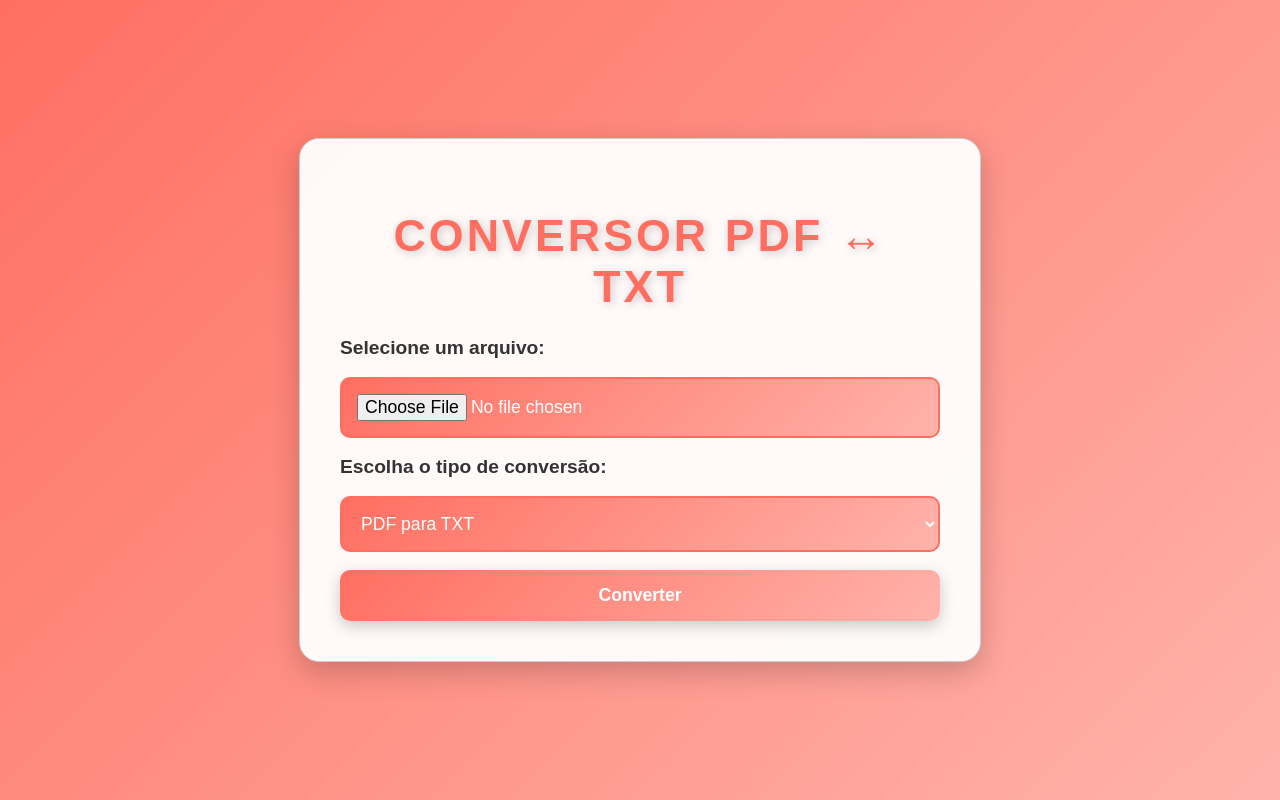
After one commit to Cxrzin08/siteprincipal, a Flask app: page /conversao_txtpdf in a window 1280 px wide. The commit adds this page. Run offline with Flask 3, Linux system fonts and the light colour scheme.

Commit message:
fix and added pdf to txt conversor

```diff
--- a/app.py
+++ b/app.py
@@ -1,5 +1,5 @@
 import os
-from flask import Flask, request, render_template, send_file, url_for
+from flask import Flask, request, render_template, send_file, url_for, send_from_directory
 from werkzeug.utils import secure_filename
 from reportlab.lib.pagesizes import letter
 from reportlab.pdfgen import canvas
@@ -9,6 +9,8 @@ from openpyxl import Workbook
 from moviepy import AudioFileClip
 from docx import Document
 import fitz
+from fpdf import FPDF
+import PyPDF2
 
 app = Flask(__name__)
 
@@ -49,9 +51,9 @@ def conversao_mp4mp3():
 def conversao_excelorpdf():
     return render_template('indexexcelpdf.html')
 
-@app.route('/conversao_pdfimagens')
+@app.route('/conversao_txtpdf')
 def conversao_pdfimagens():
-    return render_template('indexpdfimagens.html')
+    return render_template('indexpdftxt.html')
 
 @app.route("/convert_file", methods=["POST"])
 def convert_file():
@@ -166,6 +168,75 @@ def convert_excel_to_pdf_route():
 
     download_link = url_for("download_file", filename=os.path.basename(output_path))
     return render_template("indexexcelpdf.html", download_link=download_link)
+
+@app.route("/converterpdf-txt", methods=["POST"])
+def converter_pdf_txt():
+    """Converte arquivos entre PDF e TXT com base no tipo selecionado."""
+    file = request.files.get("file")
+    conversion_type = request.form.get("conversionType")
+
+    if not file or not conversion_type:
+        return "Arquivo ou tipo de conversão não selecionado.", 400
+
+    input_filename = secure_filename(file.filename)
+    input_path = os.path.join(app.config["UPLOAD_FOLDER"], input_filename)
+    file.save(input_path)
+
+    output_filename = f"converted_{os.path.splitext(input_filename)[0]}"
+    output_path = None
+
+    try:
+        if conversion_type == "pdf-to-txt":
+            if not is_valid_extension(input_filename, [".pdf"]):
+                return "Erro: Para PDF para TXT, o arquivo enviado deve ser um PDF.", 400
+            output_path = os.path.join(app.config["UPLOAD_FOLDER"], output_filename + ".txt")
+            convert_pdf_to_txt(input_path, output_path)
+        elif conversion_type == "txt-to-pdf":
+            if not is_valid_extension(input_filename, [".txt"]):
+                return "Erro: Para TXT para PDF, o arquivo enviado deve ser um TXT.", 400
+            output_path = os.path.join(app.config["UPLOAD_FOLDER"], output_filename + ".pdf")
+            convert_txt_to_pdf(input_path, output_path)
+        else:
+            return "Tipo de conversão inválido.", 400
+    except Exception as e:
+        return f"Erro inesperado: {str(e)}", 500
+
+    return send_file(output_path, as_attachment=True, download_name=os.path.basename(output_path), mimetype="application/octet-stream")
+
+@app.route("/download/<filename>")
+def download_filetxt(filename):
+    """Serve o arquivo convertido para download."""
+    try:
+        directory = app.config["UPLOAD_FOLDER"]
+        return send_file(os.path.join(directory, filename), as_attachment=True)
+    except Exception as e:
+        return f"Erro ao tentar fazer o download: {str(e)}", 500
+
+def convert_pdf_to_txt(input_path, output_path):
+    """Converte PDF para TXT."""
+    try:
+        with open(output_path, "w", encoding="utf-8") as txt_file:
+            with open(input_path, "rb") as pdf_file:
+                reader = PyPDF2.PdfReader(pdf_file)
+                for page in reader.pages:
+                    txt_file.write(page.extract_text() + "\n")
+    except Exception as e:
+        raise Exception(f"Erro ao converter PDF para TXT: {str(e)}")
+
+def convert_txt_to_pdf(input_path, output_path):
+    """Converte TXT para PDF."""
+    try:
+        pdf = FPDF()
+        pdf.set_auto_page_break(auto=True, margin=15)
+        pdf.add_page()
+        pdf.set_font("Arial", size=12)
+        with open(input_path, "r", encoding="utf-8") as txt_file:
+            for line in txt_file:
+                pdf.multi_cell(0, 10, line)
+        pdf.output(output_path)
+    except Exception as e:
+        raise Exception(f"Erro ao converter TXT para PDF: {str(e)}")
+
 
 @app.route("/converterpdfword", methods=["POST"])
 def converter_pdf_e_word():
--- a/requirements.txt
+++ b/requirements.txt
@@ -7,4 +7,6 @@ openpyxl==3.1.4
 moviepy==1.0.3
 python-docx==0.8.11
 PyMuPDF==1.23.3
+fpdf
+PyPDF2
 shutil
--- /dev/null
+++ b/static/stylestxtpdf.css
@@ -0,0 +1,147 @@
+body {
+    font-family: 'Arial', sans-serif;
+    text-align: center;
+    margin: 0;
+    padding: 0;
+    background: linear-gradient(135deg, #FF6F61, #FFB3AB);
+    color: #222;
+    min-height: 100vh;
+    display: flex;
+    flex-direction: column;
+    justify-content: center;
+    align-items: center;
+}
+
+.container {
+    width: 90%;
+    max-width: 600px;
+    margin: 20px auto;
+    background: rgba(255, 255, 255, 0.95);
+    border: 1px solid #ccc;
+    padding: 40px;
+    border-radius: 20px;
+    box-shadow: 0 10px 30px rgba(0, 0, 0, 0.2);
+    animation: bounceIn 1s ease-in-out;
+}
+
+.container h1 {
+    font-size: 2.8rem;
+    color: #FF6F61;
+    margin-bottom: 25px;
+    text-transform: uppercase;
+    font-weight: bold;
+    letter-spacing: 3px;
+    text-shadow: 2px 2px 10px rgba(0, 0, 0, 0.2);
+}
+
+form {
+    display: flex;
+    flex-direction: column;
+    gap: 18px;
+}
+
+form label {
+    font-size: 1.2rem;
+    color: #333;
+    font-weight: bold;
+    text-align: left;
+}
+
+form input, form select, form button {
+    padding: 15px;
+    font-size: 1.1rem;
+    border: 2px solid #FF6F61;
+    border-radius: 10px;
+    outline: none;
+    transition: all 0.4s ease-in-out;
+    background: linear-gradient(135deg, #FF6F61, #FFB3AB);
+    color: #fff;
+}
+
+form input:focus, form select:focus {
+    border-color: #FFB3AB;
+    box-shadow: 0 0 15px rgba(255, 179, 171, 0.7);
+    transform: scale(1.05);
+}
+
+form button {
+    background: linear-gradient(135deg, #FF6F61, #FFB3AB);
+    color: #fff;
+    font-weight: bold;
+    cursor: pointer;
+    border: none;
+    box-shadow: 0 5px 15px rgba(0, 0, 0, 0.2);
+    transition: all 0.3s ease-in-out;
+}
+
+form button:hover {
+    background: linear-gradient(135deg, #FFB3AB, #FF6F61);
+    transform: scale(1.1);
+    box-shadow: 0 6px 18px rgba(0, 0, 0, 0.3);
+}
+
+#result {
+    margin-top: 35px;
+    text-align: center;
+}
+
+#result h2 {
+    font-size: 1.8rem;
+    margin-bottom: 20px;
+    color: #FF6F61;
+    text-shadow: 1px 1px 5px rgba(0, 0, 0, 0.1);
+}
+
+#result a {
+    display: inline-block;
+    padding: 15px 25px;
+    font-size: 1.2rem;
+    text-decoration: none;
+    color: #fff;
+    background: linear-gradient(135deg, #FF6F61, #FFB3AB);
+    border-radius: 12px;
+    transition: background 0.4s ease-in-out;
+    text-transform: uppercase;
+}
+
+#result a:hover {
+    background: linear-gradient(135deg, #FFB3AB, #FF6F61);
+    transform: scale(1.1);
+    box-shadow: 0 4px 12px rgba(0, 0, 0, 0.2);
+}
+
+@keyframes bounceIn {
+    0% {
+        opacity: 0;
+        transform: translateY(-200px);
+    }
+    60% {
+        opacity: 1;
+        transform: translateY(30px);
+    }
+    80% {
+        transform: translateY(-10px);
+    }
+    100% {
+        transform: translateY(0);
+    }
+}
+
+@media (max-width: 768px) {
+    .container {
+        padding: 25px;
+    }
+
+    form input, form select, form button {
+        font-size: 1rem;
+    }
+
+    #result a {
+        padding: 12px 20px;
+        font-size: 1rem;
+    }
+
+    .container h1 {
+        font-size: 2.4rem;
+    }
+}
--- a/templates/index.html
+++ b/templates/index.html
@@ -23,7 +23,7 @@
         <a href="{{ url_for('conversao_mp4mp3') }}" target="_blank">MP4/M4V Para MP3</a>
         <a href="{{ url_for('conversao_excelorpdf') }}" target="_blank">PDF Para Excel/Excel Para PDF</a>
         <a href="{{ url_for('conversao_pdfword') }}" target="_blank">PDF Para Word/Word Para PDF</a>
-        <!-- <a href="{{ url_for('conversao_pdfimagens') }}" target="_blank">PDF Para Png/Jpg</a> -->
+        <a href="{{ url_for('conversao_pdfimagens') }}" target="_blank">PDF Para TXT/TXT Para PDF</a>
     </div>
 
     <main>
--- /dev/null
+++ b/templates/indexpdftxt.html
@@ -0,0 +1,36 @@
+<!DOCTYPE html>
+<html lang="pt-BR">
+<head>
+    <meta charset="UTF-8">
+    <meta name="viewport" content="width=device-width, initial-scale=1.0">
+    <script async src="https://pagead2.googlesyndication.com/pagead/js/adsbygoogle.js?client=ca-pub-3809749496544897"
+     crossorigin="anonymous"></script>
+     <meta name="description" content="Transforme seus arquivos Txt em PDF e PDF em Txt em segundos! Ferramenta fácil de usar, online e gratuita.">
+    <title>Conversor PDF ↔ TXT</title>
+    <link rel="stylesheet" href="/static/stylestxtpdf.css">
+</head>
+<body>
+    <div class="container">
+        <h1>Conversor PDF ↔ TXT</h1>
+        <form action="/converterpdf-txt" method="POST" enctype="multipart/form-data">
+            <label for="fileInput">Selecione um arquivo:</label>
+            <input type="file" id="fileInput" name="file" required>
+
+            <label for="conversionType">Escolha o tipo de conversão:</label>
+            <select id="conversionType" name="conversionType" required>
+                <option value="pdf-to-txt" style="color: #0000;">PDF para TXT</option>
+                <option value="txt-to-pdf" style="color: #0000;">TXT para PDF</option>
+            </select>
+
+            <button type="submit">Converter</button>
+        </form>
+
+        {% if download_link %}
+        <div id="result">
+            <h2>Resultado:</h2>
+            <a href="{{ download_link }}" download>Baixar Arquivo Convertido</a>
+        </div>
+        {% endif %}
+    </div>
+</body>
+</html>
```
Also changed, not shown: uploads/Transformar_em_Executavel.txt (added, +11 -0 lines), uploads/converted_DECLARACAO_DE_HIPOSSUFICIENCIA.txt (added, +27 -0 lines), uploads/converted_DECLARACAO_DE_HIPOSSUFICIENCIA_1.txt (added, +31 -0 lines), uploads/converted_Declaracao_EPUPPI_2_1.txt (added, +47 -0 lines), uploads/converted_converted_converted_Declaracao_EPUPPI_2_1_1.txt (added, +38 -0 lines), 5 other files.
